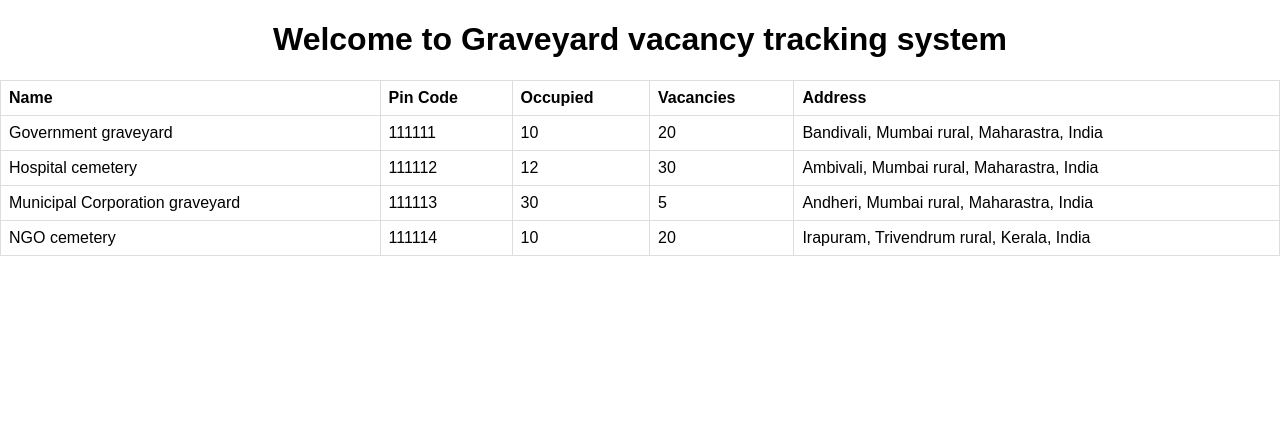
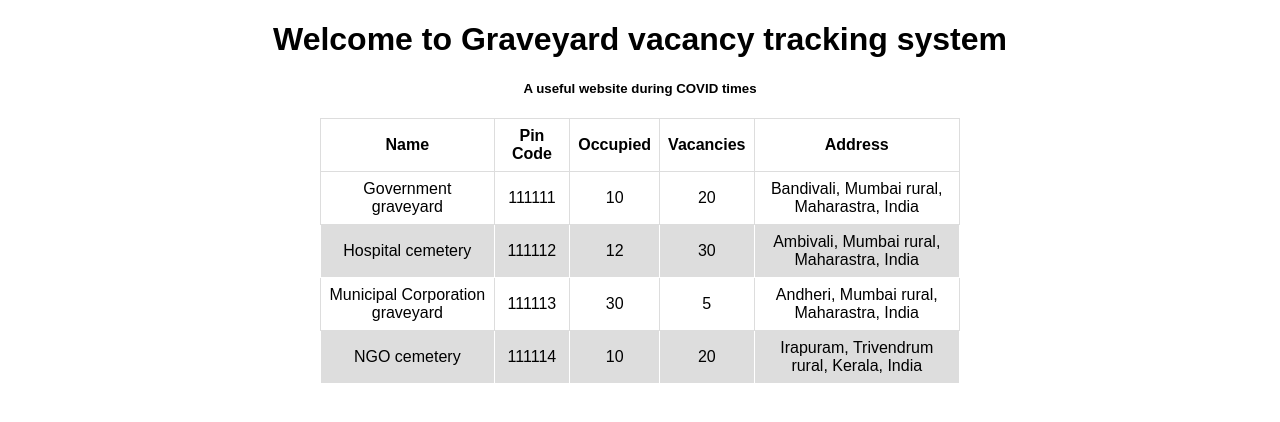
Before and after one commit to prane-eth/Graveyard_tracker, a React (Create React App) app: page / in a window 1280 px wide. Shown: the top 422 px of the page. Built offline with nearby package versions, Linux system fonts and the light colour scheme.

Commit message:
Added table style

```diff
--- a/src/components/HomePage.css
+++ b/src/components/HomePage.css
@@ -2,16 +2,23 @@
 table {
     font-family: arial, sans-serif;
     border-collapse: collapse;
-    width: 100%;
+    width: 50%;
+    margin: 25%;
+    margin-top: 0;
+    margin-bottom: 0;
 }
 
 td, th {
-    background-color: white;
     border: 1px solid #dddddd;
     text-align: left;
     padding: 8px;
+    text-align: center;
 }
 
 tr:nth-child(even) {
     background-color: #dddddd;
+    border: 1px solid white;
 }
+tr:nth-child(even) > td {
+    border: 1px solid white;
+}
--- a/src/components/HomePage.js
+++ b/src/components/HomePage.js
@@ -41,11 +41,12 @@ export class HomePage extends React.Component {
 
   }
   render()  {
-    // var data = this.state.data.data  // this is an array
+    // var data = this.state.data.data  // this is an arra
     return (
       <div className="App">
         <header className="App-header">
           <h1> Welcome to Graveyard vacancy tracking system </h1>
+          <h5> A useful website during COVID times </h5>
         </header>
         <table>
             <thead>
@@ -57,17 +58,21 @@ export class HomePage extends React.Component {
                     <th> Address </th>
                 </tr>
             </thead>
+            <tbody>
             {
                 this.state.data.data.map((key, index) => {
-                    return <tr key={index}>
+                    return (
+                        <tr key={index}>
                             <td> {key.name} </td>
                             <td> {key.pinCode} </td>
                             <td> {key.occupied} </td>
                             <td> {key.vacancies} </td>
                             <td> {key.address} </td>
                         </tr>
+                    )
                 })
             }
+            </tbody>
         </table>
       </div>
     );
```
Also changed, not shown: TODO.txt, 1 other file (tests, documents, lock files or other folders). Lines whose indentation alone changed are shown as unchanged.
